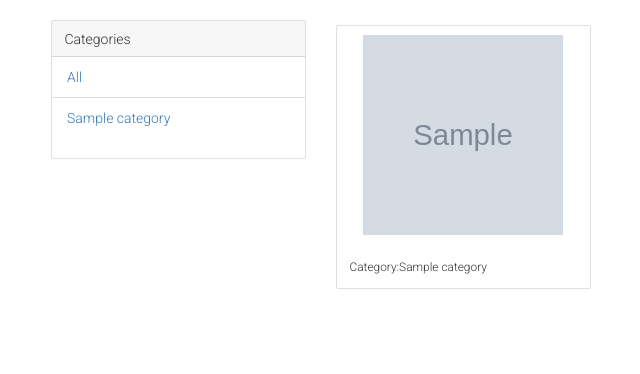
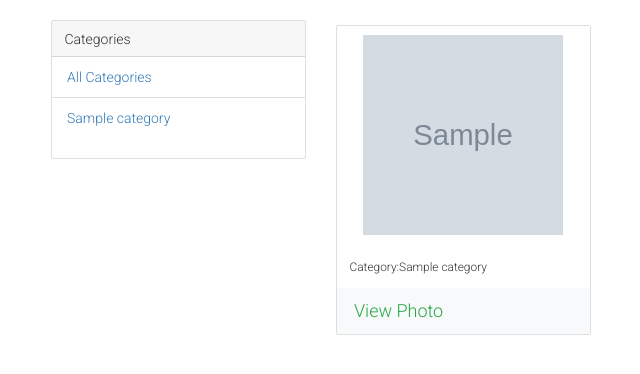
Before and after one commit to patrickrop-cloud/Gallery, a Django app: page / in a window 1280 px wide. Shown: the part 92-466 px from the top of the page, without its empty margins (34-674 px from the left). Run offline with Django 3.2, Linux system fonts and the light colour scheme; tables that the repository leaves empty hold one stand-in row (values such as "Sample post"); grey boxes marked "Sample" are stand-in pictures; some libraries are stand-ins or nearby versions.

Commit message:
update gallery template

```diff
--- a/photos/templates/base.html
+++ b/photos/templates/base.html
@@ -11,7 +11,7 @@
   {% if title %}
   <title>Gallery - {{title}}</title>
   {% else %}
-    <title> My Gallery </title>
+    <title>Gallery </title>
   {% endif %}
 
   {% block styles %}
--- a/photos/templates/gallery.html
+++ b/photos/templates/gallery.html
@@ -10,7 +10,7 @@
                 </div>
                 <ul class="list-group list-group-flush">
                     <li class="list-group-item">
-                       <a href="{% url 'gallery' %}">All</a>
+                       <a href="{% url 'gallery' %}">All Categories</a>
                     </li>
                     {% for category in categories %}
                     <li class="list-group-item">
@@ -21,7 +21,6 @@
 
                     </li>
                     {%endfor%}
-                        <!-- <a href="{% url 'add'%}" class="btn btn-dark" >Add Photo</a> -->
 
 
                 </ul>
@@ -42,19 +41,19 @@
                 <div class=" col-sm-4 col-md-4 col-lg-4">
                     <div class="card my-2 ">
                         <a style="text-decoration: none;" href="{%url 'photo' photo.id %}" class="btn btn-outline-light btn-sm m-1">
-                            <img class="image-thumbail"
-                            src="{{ photo.image.url}}"
-                            width="100px" alt="Card image cap"></a>
-
+                            <img class="image-thumbail"src="{{ photo.image.url}}"height="100%" width="100%" alt="None"></a>
 
                         <div class="card-body">
                             <small>Category:{{photo.category.category_name}}</small>
                         </div>
-
+                        <!-- <div><a href="{% url 'photo'  photo.id %}"class="btn btn-outline-success">View</a></div> -->
+                        <div class="btn-group-lg badge-light" >
+                            <a href="{% url 'photo'  photo.id %}"class="btn btn-outline-success"style="justify-content: center;">View Photo</a>
+                        </div>
                     </div>
                 </div>
                 {% empty %}
-                <h2>No photos ....</h2>
+                <h1>No photos Uploaded...</h1>
                 {% endfor %}
             </div>
         </div>
```
Also changed, not shown: media/pexels-belle-co-1000445.jpg (added), media/pexels-david-mcbee-730547.jpg (added), media/pexels-fauxels-3183150.jpg (added), 4 other files.
